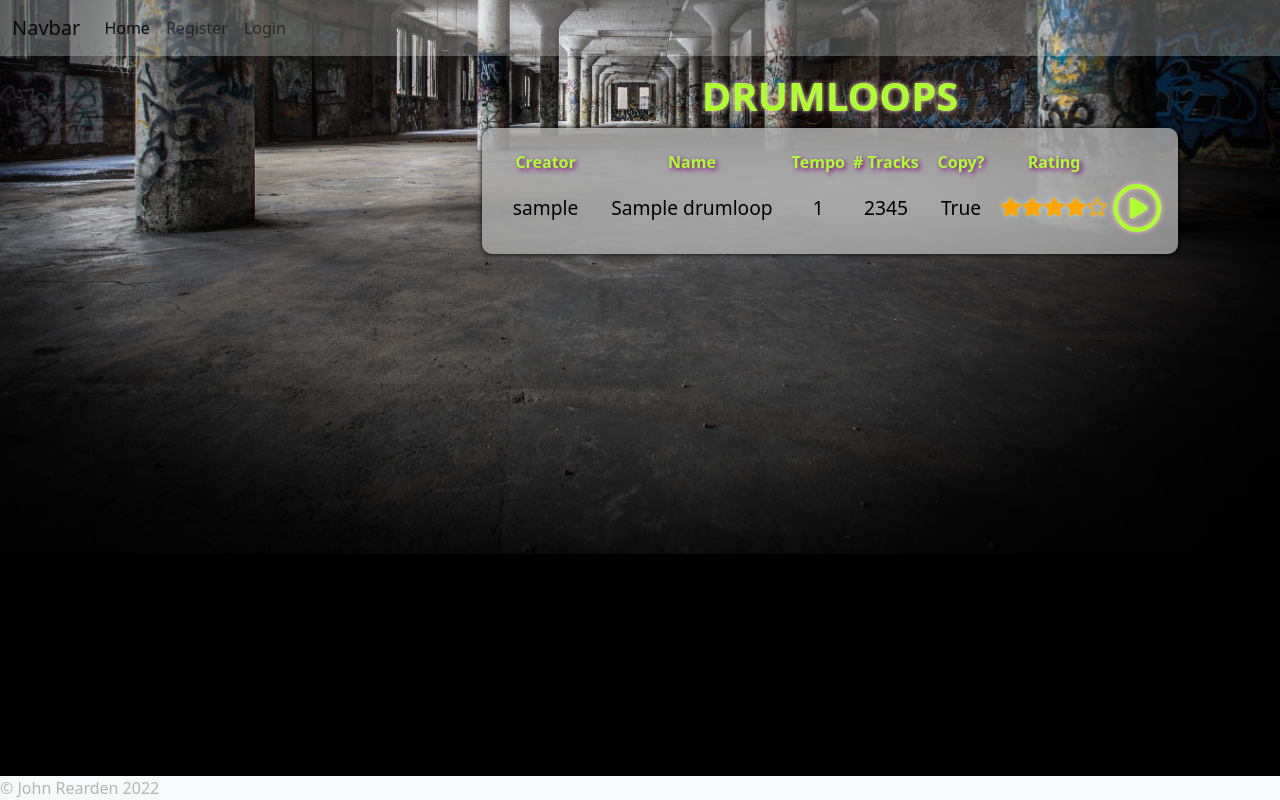
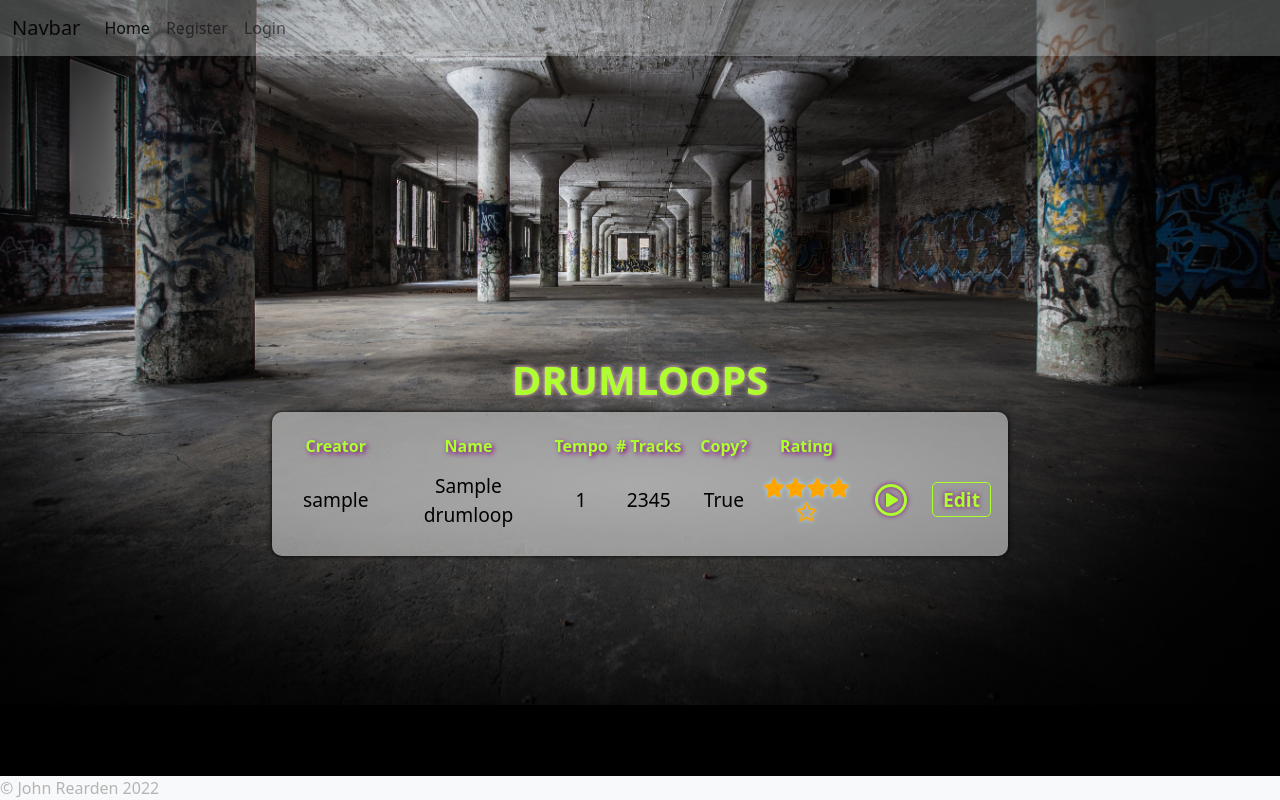
Before and after one commit to johnrearden/just-beats, a Django app: page / in a window 1280 px wide. Run offline with Django 3.2, Linux system fonts and the light colour scheme; tables that the repository leaves empty hold one stand-in row (values such as "Sample post"); some libraries are stand-ins or nearby versions.

Commit message:
Add edit button and hover effects to loop_list.html

```diff
--- a/beats_app/urls.py
+++ b/beats_app/urls.py
@@ -3,6 +3,6 @@ from django.urls import path
 
 urlpatterns = [
     path('', views.LoopList.as_view(), name='home'),
-    path('editor', views.LoopEditor.as_view(), name='loop_editor'),
+    path('editor/<int:id>/', views.LoopEditor.as_view(), name='loop_editor'),
     path('tracks/<int:id>', views.TracksForLoop.as_view(), name='tracks'),
 ]
--- a/beats_app/views.py
+++ b/beats_app/views.py
@@ -32,7 +32,7 @@ class LoopEditor(View):
             }
         )
 
-    def post(self, request):
+    def post(self, request, id):
 
         print(request.POST)
         querydict = request.POST
@@ -64,6 +64,7 @@ class LoopEditor(View):
         return HttpResponseRedirect(reverse('home'))
 
 
+
 class TracksForLoop(APIView):
     def get(self, request, id, *args, **kwargs):
         print(f'request incoming : loop id is {id}')
--- a/static/css/style.css
+++ b/static/css/style.css
@@ -26,6 +26,10 @@ input {
 
 /* These css elements style the drum loop list template ----------*/
 
+.vert-gap {
+    margin-top: 300px;
+}
+
 .beats-header {
     color: greenyellow;
     text-shadow: 0 0 5px pink;
@@ -52,16 +56,17 @@ input {
 }
 
 
-.drumloop-table-row:hover .drumloop-table-item{
-    background-image: radial-gradient(black, var(--text-medium));
-}
+/* .drumloop-table-row:hover .drumloop-table-item{
+    color: greenyellow;
+    text-shadow: 0 0 5px pink;
+} */
 
 .drumloop-table-item {
     color: black;
     font-size: 1.2rem;
     padding: 5px 15px;
     /* background-image: radial-gradient( black, var(--text-dim)); */
-    transition: 1s all;
+    transition: 0.5s all;
 }
 
 .rating-star {
@@ -71,9 +76,35 @@ input {
 }
 
 .play-button {
-    font-size: 3rem;
+    font-size: 2rem;
+    color: greenyellow;
+    text-shadow: 0 0 5px purple;
+    margin: 0 20px;
+    transition: 0.5s all;
+}
+
+.play-button:hover {
+    text-shadow: 0 0 5px pink;
+    transition: 0.5s all;
+}
+
+.edit-link {
+    text-decoration: none;
+    color: greenyellow;
+    text-shadow: 0 0 5px purple;
+    font-size: 1.2rem;
+    font-weight: bolder;
+    transition: 0.5s all;
+    border: 1px solid greenyellow;
+    border-radius: 5px;
+    padding: 3px 10px;
+}
+
+.edit-link:hover {
     color: greenyellow;
     text-shadow: 0 0 5px pink;
+    transition: 0.5s all;
+    border: 1px solid greenyellow;
 }
 
 .drum-image {
--- a/templates/loop_list.html
+++ b/templates/loop_list.html
@@ -4,12 +4,10 @@
 
 {% block content %}
 
-<div class="container">
+<div class="container vert-gap">
     <div class="row">
-        <div class="col-md-4">
-        </div>
-        <div class="col-md-8 text-center">
-            <h1 class="text-center mt-3 beats-header">Drumloops</h1>
+        <div class="col-md-8 offset-md-2 text-center">
+            <h1 class="text-center beats-header">Drumloops</h1>
             <table class="drumloop-table">
                 <thead>
                     <tr>
@@ -46,6 +44,9 @@
                             <!-- Store the loop fields necessary for creating the DrumLoop object-->
                             <i id="loop-{{ loop.id }}-{{ loop.tempo }}"
                                class="fa-regular fa-circle-play play-button"></i>
+                        </td>
+                        <td>
+                            <a class="edit-link" href="{% url 'loop_editor' loop.id %}">Edit</a>
                         </td>
                     </tr>
                     <input readonly class="d-none" id="rating-{{ forloop.counter0 }}" value="{{loop.rating}}">
```
Also changed, not shown: templates/loop_editor.html (+2 -7 lines).
